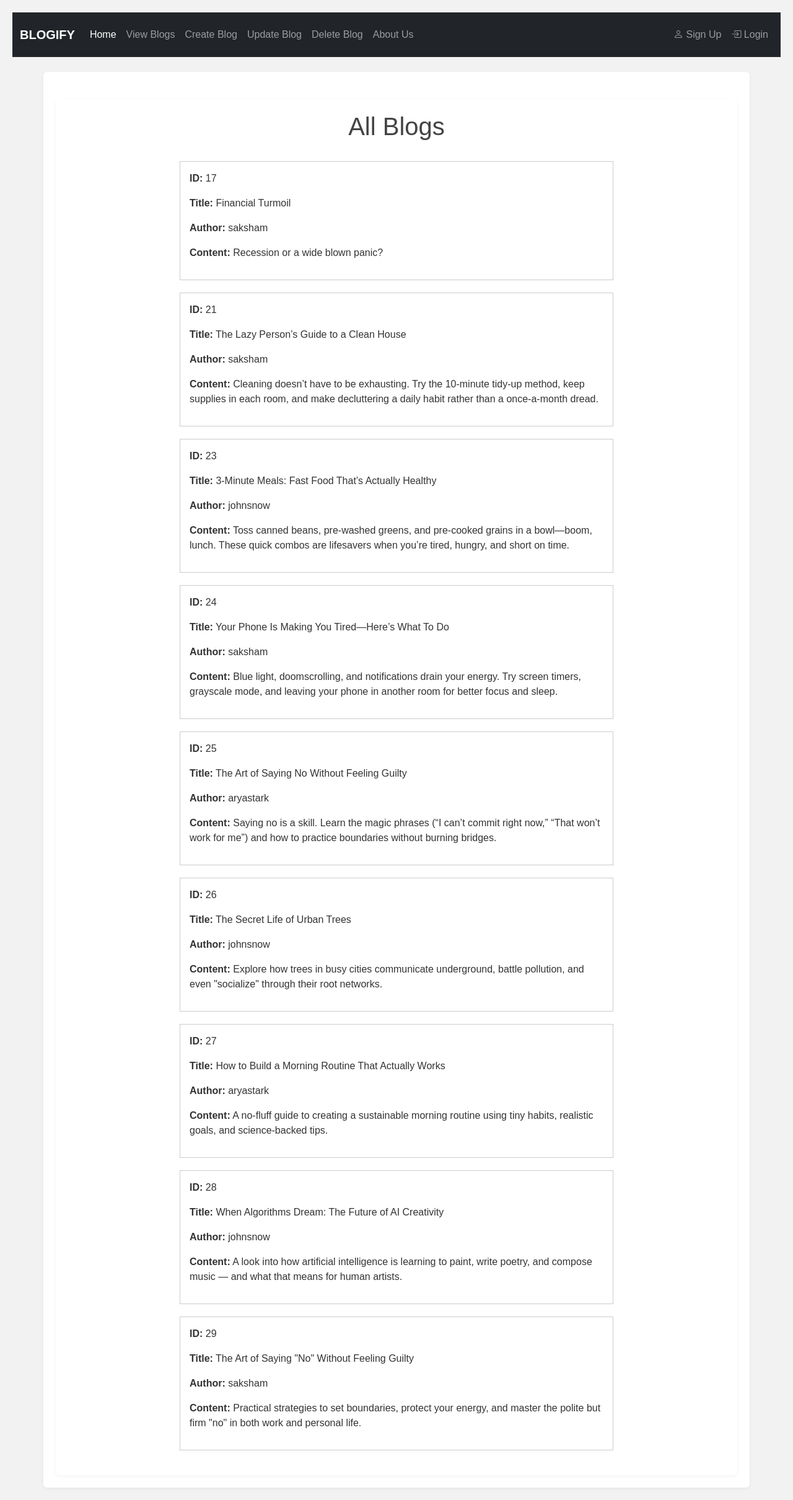
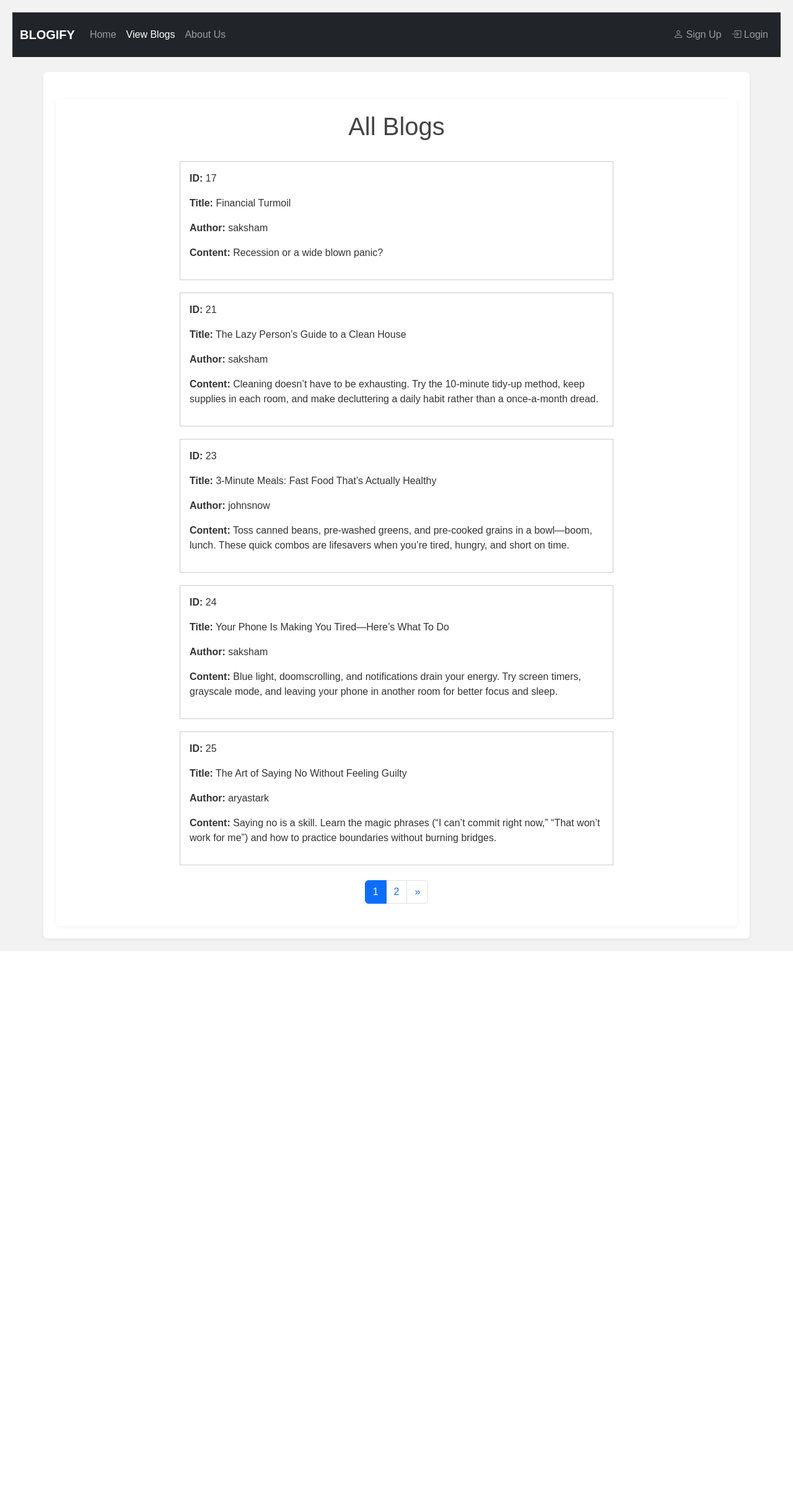
Before and after one commit to sakshamshil/blogify, a Django app: page /blog/ in a window 1280 px wide. Shown: the whole page at 62% size. After the commit the page ends 1534 px from the top, so only its background shows below. Run offline with Django 5.2, Linux system fonts and the light colour scheme; data comes from the database, SQL or seed files in the repository.

Commit message:
Applied code review changes

```diff
--- a/blog/templates/base.html
+++ b/blog/templates/base.html
@@ -26,7 +26,7 @@
 
     <nav class="navbar navbar-expand-lg navbar-dark bg-dark py-3 fs-6 mb-4">
       <div class="container-fluid">
-        <a href="{% url 'home' %}" class="navbar-brand"><b> BLOGIFY </b> </a>
+        <a href="{% url 'home' %}" class="navbar-brand"><b>BLOGIFY</b></a>
         <button
           class="navbar-toggler"
           type="button"
@@ -41,25 +41,46 @@
             <li class="nav-item">
               <a
                 href="{% url 'home' %}"
-                class="nav-link active"
-                aria-current="page"
+                class="nav-link {% if request.resolver_match.url_name == 'home' %}active{% endif %}"
                 >Home</a
               >
             </li>
             <li class="nav-item">
-              <a href="{% url 'show' %}" class="nav-link">View Blogs</a>
+              <a
+                href="{% url 'show' %}"
+                class="nav-link {% if request.resolver_match.url_name == 'show' %}active{% endif %}"
+                >View Blogs</a
+              >
+            </li>
+            {% if request.user.is_authenticated %}
+            <li class="nav-item">
+              <a
+                href="{% url 'create' %}"
+                class="nav-link {% if request.resolver_match.url_name == 'create' %}active{% endif %}"
+                >Create Blog</a
+              >
             </li>
             <li class="nav-item">
-              <a href="{% url 'create' %}" class="nav-link">Create Blog</a>
+              <a
+                href="{% url 'update' %}"
+                class="nav-link {% if request.resolver_match.url_name == 'update' %}active{% endif %}"
+                >Update Blog</a
+              >
             </li>
             <li class="nav-item">
-              <a href="{% url 'update' %}" class="nav-link">Update Blog</a>
+              <a
+                href="{% url 'delete' %}"
+                class="nav-link {% if request.resolver_match.url_name == 'delete' %}active{% endif %}"
+                >Delete Blog</a
+              >
             </li>
+            {% endif %}
             <li class="nav-item">
-              <a href="{% url 'delete' %}" class="nav-link">Delete Blog</a>
-            </li>
-            <li class="nav-item">
-              <a href="{% url 'about' %}" class="nav-link">About Us</a>
+              <a
+                href="{% url 'about' %}"
+                class="nav-link {% if request.resolver_match.url_name == 'about' %}active{% endif %}"
+                >About Us</a
+              >
             </li>
           </ul>
 
@@ -73,15 +94,18 @@
             <span class="navbar-text ms-3">
               Hi, {{ request.user.username|title }}
             </span>
-
             {% else %}
             <li class="nav-item">
-              <a href="{% url 'signup' %}" class="nav-link"
+              <a
+                href="{% url 'signup' %}"
+                class="nav-link {% if request.resolver_match.url_name == 'signup' %}active{% endif %}"
                 ><i class="bi bi-person"></i> Sign Up</a
               >
             </li>
             <li class="nav-item">
-              <a href="{% url 'login' %}" class="nav-link"
+              <a
+                href="{% url 'login' %}"
+                class="nav-link {% if request.resolver_match.url_name == 'login' %}active{% endif %}"
                 ><i class="bi bi-box-arrow-in-right"></i> Login</a
               >
             </li>
--- a/blog/templates/blogs/blogs_show.html
+++ b/blog/templates/blogs/blogs_show.html
@@ -1,29 +1,26 @@
-{% extends "base.html" %} {% block start %}
+{% extends "base.html" %}
+{% block start %}
 
 <div class="container mt-4">
   <div class="d-flex justify-content-between align-items-center mb-4">
     {% if request.GET.mine %}
-
       <h1 class="text-center flex-grow-1">Your Blogs</h1>
     {% else %}
       <h1 class="text-center flex-grow-1">All Blogs</h1>
-    {% endif %} {% if user.is_authenticated %}
+    {% endif %}
+    {% if user.is_authenticated %}
       <div class="ms-3">
         {% if request.GET.mine %}
-      <a href="{% url 'show' %}" class="btn btn-outline-primary"
-        >Show All Posts</a
-      >
+          <a href="{% url 'show' %}" class="btn btn-outline-primary">Show All Posts</a>
         {% else %}
-      <a href="{% url 'show' %}?mine=true" class="btn btn-outline-primary"
-        >Show My Posts</a
-      >
+          <a href="{% url 'show' %}?mine=true" class="btn btn-outline-primary">Show My Posts</a>
         {% endif %}
       </div>
     {% endif %}
   </div>
 
   <div style="max-width: 700px; margin: auto">
-    {% for blog in blogs %}
+    {% for blog in blogs_per_page %}
       <div style="border: 1px solid #ccc; padding: 15px; margin-bottom: 20px">
         <p><strong>ID:</strong> {{ blog.id }}</p>
         <p><strong>Title:</strong> {{ blog.title }}</p>
@@ -31,18 +28,42 @@
         <p><strong>Content:</strong> {{ blog.content }}</p>
 
         {% if blog.user == request.user %}
-      <a href="{% url 'update_button' blog.id %}" class="btn btn-success me-3"
-        >Update</a
-      >
-      <a href="{% url 'delete_button' blog.id %}" class="btn btn-danger"
-        >Delete</a
-      >
+          <a href="{% url 'update_button' blog.id %}" class="btn btn-success me-3">Update</a>
+          <a href="{% url 'delete_button' blog.id %}" class="btn btn-danger">Delete</a>
         {% endif %}
       </div>
     {% empty %}
       <p class="text-center">No blogs available.</p>
     {% endfor %}
   </div>
+
+  <div class="d-flex justify-content-center mt-4">
+    <nav aria-label="Page navigation">
+      <ul class="pagination">
+        {% if blogs_per_page.has_previous %}
+          <li class="page-item">
+            <a class="page-link" href="?page={{ blogs_per_page.previous_page_number }}{% if request.GET.mine %}&mine=true{% endif %}" aria-label="Previous">
+              <span aria-hidden="true">&laquo;</span>
+            </a>
+          </li>
+        {% endif %}
+
+        {% for num in blogs_per_page.paginator.page_range %}
+          <li class="page-item {% if blogs_per_page.number == num %}active{% endif %}">
+            <a class="page-link" href="?page={{ num }}{% if request.GET.mine %}&mine=true{% endif %}">{{ num }}</a>
+          </li>
+        {% endfor %}
+
+        {% if blogs_per_page.has_next %}
+          <li class="page-item">
+            <a class="page-link" href="?page={{ blogs_per_page.next_page_number }}{% if request.GET.mine %}&mine=true{% endif %}" aria-label="Next">
+              <span aria-hidden="true">&raquo;</span>
+            </a>
+          </li>
+        {% endif %}
+      </ul>
+    </nav>
+  </div>
 </div>
 
 {% endblock %}
--- a/blog/templates/blogs/index.html
+++ b/blog/templates/blogs/index.html
@@ -12,13 +12,14 @@
         📄 View All Blogs
       </a>
 
+      {% if request.user.is_authenticated %}
       <a
         href="{% url 'create' %}"
         class="btn btn-outline-success btn-lg w-50 mx-auto"
       >
         ✍️ Create a New Blog
       </a>
-
+      {% endif %} {% if request.user.is_authenticated %}
       <a
         href="{% url 'update' %}"
         class="btn btn-outline-warning btn-lg w-50 mx-auto"
@@ -26,12 +27,14 @@
         ✏️ Update a Blog
       </a>
 
+      {% endif %} {% if request.user.is_authenticated %}
       <a
         href="{% url 'delete' %}"
         class="btn btn-outline-danger btn-lg w-50 mx-auto"
       >
         🗑️ Delete a Blog
       </a>
+      {% endif %}
     </div>
   </div>
 </div>
--- a/blog/views.py
+++ b/blog/views.py
@@ -1,235 +1,140 @@
 from django.shortcuts import render, redirect
 from django.contrib import messages
 from .forms import *
-from django.http import HttpResponse
 from .models import BlogPost
 from django.contrib.auth.decorators import login_required
+from .helper import *
+from django.core.paginator import Paginator
 
 
-# Create your views here.
+def home(request):
+    try:
+        return render(request, 'blogs/index.html', {'page': 'Home'})
+    except Exception as e:
+        messages.error(request, f"Error occured {e}")
+        return redirect('/')
 
-def home(request):
-    """
-    Simply renders the index.html file which contains content for the home page
-    """
-
-    return render(request, 'blogs/index.html', {'page' : 'Home'})
-
-def about_page (request):
-    """
-    Simply renders the about.html file which contains content for the about page
-    """
-
-    return render(request, 'blogs/about.html', {'page' : 'About Us'})
-
+def about_page(request):
+    try:
+        return render(request, 'blogs/about.html', {'page': 'About Us'})
+    except Exception as e:
+        messages.error(request, f"Error occured {e}")
+        return redirect('/')
 
 def blog_show(request):
-    """
-    Handles the logic to show all the blog posts.
-    Anyone can view the posts
-    """
+    try:
+        my_posts = request.GET.get('mine')
+        if request.user.is_authenticated and my_posts:
+            blogs = BlogPost.objects.filter(user=request.user)
+        else:
+            blogs = BlogPost.objects.all()
 
-    my_posts = request.GET.get('mine')
+        paginator = Paginator(blogs, 5)
+        page_number = request.GET.get('page')
+        blogs_per_page = paginator.get_page(page_number)
 
-    if my_posts:
-        blogs = BlogPost.objects.filter(user = request.user)
-    else:
-        blogs = BlogPost.objects.all()
-    return render (request, "blogs/blogs_show.html", {'blogs' : blogs, 'page' : 'Show Blogs'})
-
-
+        return render(request, "blogs/blogs_show.html", {'blogs_per_page': blogs_per_page, 'page': 'Show Blogs'})
+    except Exception as e:
+        messages.error(request, f"Error occured {e}")
+        return redirect('/')
 
 @login_required
 def blog_create(request):
-    """
-    Handles the logic to create a new blog post.
-    Only an authorised user can create a new blog.
-    """
+    try:
+        if request.method == 'GET':
+            context = {'form': BlogCreationForm()}
+            return render(request, 'blogs/blog_create.html', context)
 
-    if request.method == 'GET':
-        context = {'form' : BlogCreationForm()}
-
-        return render (request, 'blogs/blog_create.html', context)
-
-    elif request.method == 'POST':
-        form = BlogCreationForm(request.POST)
-        if form.is_valid():
-            blog_object = form.save(commit=False)
-            blog_object.user = request.user
-            blog_object.save()
-            return redirect('/blog/')
-    else:
-        return render(request, 'blogs/blog_create.html', {'form': form, 'page' : 'Create Blog'})
-
-
-
+        elif request.method == 'POST':
+            form = BlogCreationForm(request.POST)
+            if form.is_valid():
+                blog_object = form.save(commit=False)
+                blog_object.user = request.user
+                blog_object.save()
+                return redirect('/blog/')
+            else:
+                messages.error(request, "Invalid blog form")
+        return render(request, 'blogs/blog_create.html', {'form': form, 'page': 'Create Blog'})
+    except Exception as e:
+        messages.error(request, f"Error occured {e}")
+        return redirect('/blog/create/')
 
 @login_required
 def blog_delete(request):
-    """
-    Handles the logic to delete a blog post using the Blog ID.
-    Only an authorised user can delete their blogs.
-    """
-
-
     if request.method == 'GET':
-        context = {'form' : BlogDeletionForm(), 'page' : 'Delete Blog'}
-
-        return render (request, 'blogs/blogs_delete.html', context)
+        try:
+            context = {'form': BlogDeletionForm(), 'page': 'Delete Blog'}
+            return render(request, 'blogs/blogs_delete.html', context)
+        except Exception as e:
+            messages.error(request, f"Error occured {e}")
+            return redirect('/blog/delete/')
 
     elif request.method == 'POST':
         form = BlogDeletionForm(request.POST)
-
-        if (form.is_valid()):
+        if form.is_valid():
             delete_id = form.cleaned_data['id']
-
-            #Checks if the id entered even exists in the databse
             blog = BlogPost.objects.filter(id=delete_id)
             if not blog.exists():
                 messages.error(request, f'Blog ID: {delete_id} does not exist')
                 return redirect('/blog/delete/')
-
-            #Checks if the blog's author is the logged in user
-            if not check_ownership(request, delete_id):
+            elif not check_ownership(request, delete_id):
                 return redirect('/blog/delete/')
-
-            try:
-                BlogPost.objects.get(id = delete_id).delete()
-                return redirect('/blog/')
-            except BlogPost.DoesNotExist:
-                messages.error(request, "This ID Blog doesn't exist. Enter a valid Blog ID")
-                return redirect('/blog/delete/')
-
+            else:
+                try:
+                    BlogPost.objects.get(id=delete_id).delete()
+                    return redirect('/blog/')
+                except BlogPost.DoesNotExist:
+                    messages.error(request, "This ID Blog doesn't exist. Enter a valid Blog ID")
+                    return redirect('/blog/delete/')
         else:
-            return render (request, 'blogs/blogs_delete.html', {'form' : form, 'page' : 'Delete Blog'})
-
+            return render(request, 'blogs/blogs_delete.html', {'form': form, 'page': 'Delete Blog'})
 
 @login_required
 def blog_update(request):
-    """
-    Handles the logic to update a blog post using the Blog ID.
-    Only an authorised user can update their blogs.
-    """
-
-    if request.method == 'GET':
-        context = {'form' : BlogUpdationForm, 'page' : 'Update Blog'}
-
-        return render (request, 'blogs/blogs_update.html', context)
-
-    elif request.method == 'POST':
-        # Helper function
-        return update_post(request)
-
-
+    try:
+        if request.method == 'GET':
+            context = {'form': BlogUpdationForm, 'page': 'Update Blog'}
+            return render(request, 'blogs/blogs_update.html', context)
+        elif request.method == 'POST':
+            return update_post(request)
+    except Exception as e:
+        messages.error(request, f"Error occured {e}")
+        return redirect('/blog/')
 
 @login_required
 def blog_update_button(request, update_id):
-    """
-    Handles the logic to update a blog post using the update button provided in the All Blogs Menu for each post.
-    Only an authorised user can update their blogs.
-    """
+    try:
+        if not check_ownership(request, update_id):
+            return redirect('/blog/')
 
-    if not check_ownership(request, update_id):
+        blog = BlogPost.objects.get(id=update_id)
+
+        if request.method == 'GET':
+            initial = {'title': blog.title, 'content': blog.content}
+            form = BlogUpdationForm(initial=initial)
+            context = {'form': form, 'blog_id': update_id, 'button_mode': True}
+            return render(request, 'blogs/blogs_update.html', context)
+
+        elif request.method == 'POST':
+            return update_post(request, update_id)
+    except BlogPost.DoesNotExist:
+        messages.error(request, "Blog not found")
         return redirect('/blog/')
-
-
-    blog = BlogPost.objects.get(id=update_id)
-
-    if request.method == 'GET':
-
-        initial = {'id': blog.id, 'title': blog.title, 'content': blog.content}
-
-        form = BlogUpdationForm(initial=initial)
-
-        return render (request, 'blogs/blogs_update.html', {'form' : form})
-
-    elif request.method == 'POST':
-        return update_post(request)
-
+    except Exception as e:
+        messages.error(request, f"Error occured {e}")
+        return redirect('/blog/')
 
 @login_required
 def blog_delete_button(request, delete_id):
-    """
-    Handles the logic to delete a blog post using the delete button provided in the All Blogs Menu for each post.
-    Only an authorised user can delete their blogs.
-    """
-
-    if not check_ownership(request, delete_id):
-        return redirect('/blog/')
-
     try:
+        if not check_ownership(request, delete_id):
+            return redirect('/blog/')
         BlogPost.objects.get(id=delete_id).delete()
         messages.success(request, f"Blog {delete_id} have been deleted")
         return redirect('/blog/')
+    except BlogPost.DoesNotExist:
+        messages.error(request, "Blog not found")
+        return redirect('/blog/')
     except Exception as e:
-        messages.error(request, f"Error: {e}")
-
-
-def update_post(request):
-
-    """
-    Helper function that provides the logic to update a blog using the Django form values. Used in functions 'blog_update' and 'blog_update_button'
-    """
-
-    form = BlogUpdationForm(request.POST)
-
-    #Displays error if the form is not valid
-    if not form.is_valid():
-        messages.error(request, "Form is not valid. Enter valid details")
-        return redirect('/blog/update/')
-
-
-    update_id = form.cleaned_data['id']
-
-    #Checks if the id entered even exists in the databse
-    blog = BlogPost.objects.filter(id=update_id)
-    if not blog.exists():
-        messages.error(request, f'Blog ID: {update_id} does not exist')
-        return redirect('/blog/update/')
-
-
-    #Checks if the blog's author is the logged in user
-    if not check_ownership(request, update_id):
-        return redirect('/blog/update/')
-
-
-    title = form.cleaned_data['title']
-    content = form.cleaned_data['content']
-
-
-    update = {}
-    if title:
-        update['title'] = title
-    if content:
-        update['content'] = content
-
-
-    try:
-        if update:
-            blog.update(**update)
-            messages.success(request, "Blog updated successfully!")
-            return redirect('/blog/')
-        else:
-            messages.error(request, "Enter some changes. Can't leave all fields blank.")
-            return redirect('/blog/update/')
-
-    except Exception as e:
-        messages.error(request, f"Error -> {e}")
-        return redirect('/blog/update/')
-
-
-
-def check_ownership(request, id):
-    """
-    Helper function that is used in multiple places to check if the queried blog id belongs to the logged in user
-
-    Returns:
-        boolean: returns True if the blog's foreign key 'user' is the same as logged in user. False otherwise.
-    """
-
-    blog = BlogPost.objects.get(id=id)
-
-    if blog.user != request.user:
-        messages.error(request, f"You are not the author of Blog {id}")
-        return False
-    return True
+        messages.error(request, f"Error occured {e}")
+        return redirect('/blog/')
--- a/blogs_app/settings.py
+++ b/blogs_app/settings.py
@@ -78,7 +78,6 @@ TEMPLATES = [
 WSGI_APPLICATION = 'blogs_app.wsgi.application'
 
 
-# Database
 # https://docs.djangoproject.com/en/5.2/ref/settings/#databases
 
 DATABASES = {
--- a/users/templates/users/register.html
+++ b/users/templates/users/register.html
@@ -21,8 +21,8 @@
     />
 
     <div class="mt-3">
-      <span class="me-2">New user?</span>
-      <a href="{% url 'signup' %}" class="btn btn-primary px-3 py-2">Signup</a>
+      <span class="me-2">Already Registered?</span>
+      <a href="{% url 'login' %}" class="btn btn-primary px-3 py-2">Login</a>
     </div>
   </form>
 </div>
--- a/users/views.py
+++ b/users/views.py
@@ -47,6 +47,9 @@ def sign_in(request):
 
 
 def signup(request):
+    """
+    Handles the logic for user sign up page.
+    """
     try:
         if request.user.is_authenticated:
             return redirect('/')
```
Also changed, not shown: blog/helper.py (added, +78 -0 lines), blog/templates/blogs/blogs_update.html (+18 -5 lines), 1 other file. Lines whose indentation alone changed are shown as unchanged.
